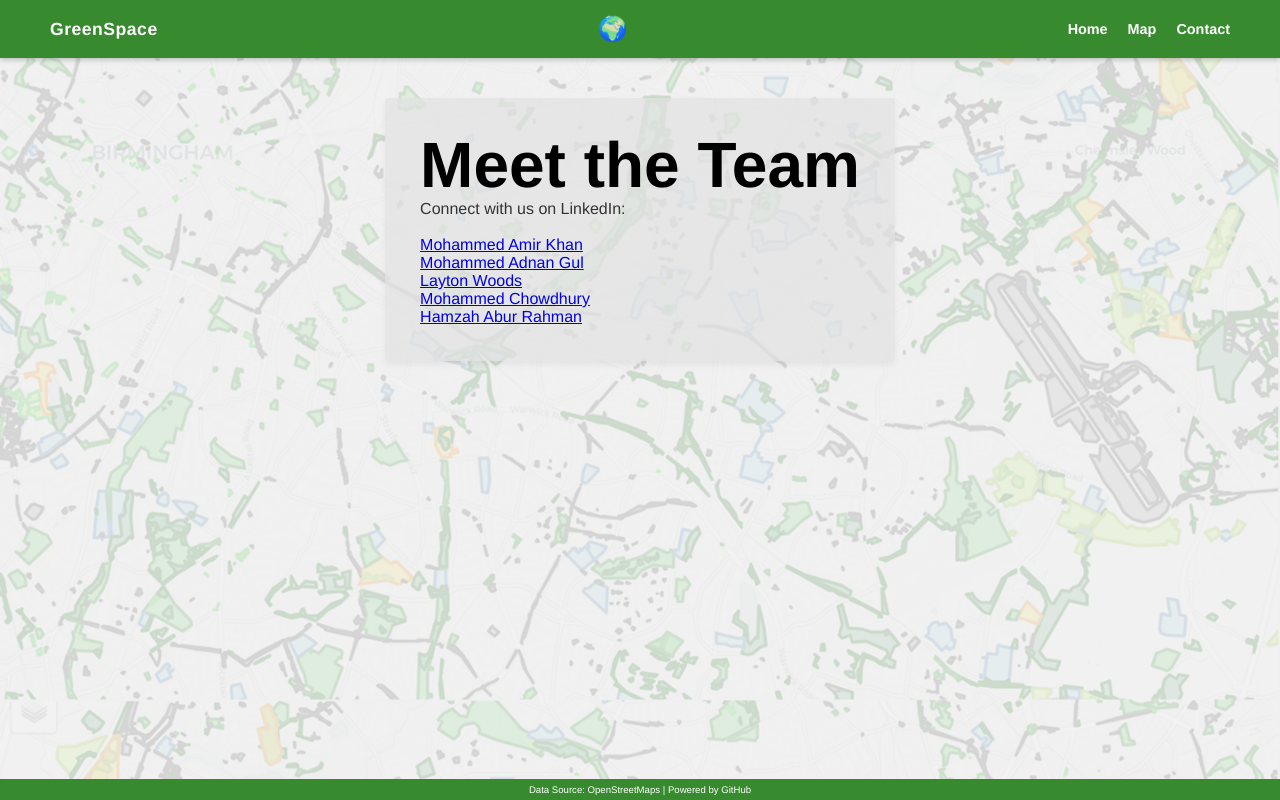
After one commit to shroom00/unihack-hackathon-greenspace, a Flask app: template templates/contact.html in a window 1280 px wide. The commit adds this page. Run offline with Flask 3, Linux system fonts and the light colour scheme; the template is opened without the code that fills it, so the values that code supplies are empty.

Commit message:
Link html

```diff
--- /dev/null
+++ b/main.py
@@ -0,0 +1,16 @@
+from flask import Flask, url_for, render_template
+
+
+app = Flask(__name__)
+
+
+@app.route("/")
+def index():
+    return render_template("index.html")
+
+
+@app.route("/contact.html")
+def contact():
+    return render_template("contact.html")
+
+app.run(port=5000)
--- /dev/null
+++ b/static/main.css
@@ -0,0 +1,172 @@
+/* 1. Reset and Base Styles */
+* {
+    margin: 0;
+    padding: 0;
+    box-sizing: border-box;
+    font-family: 'Helvetica Neue', Helvetica, Arial, sans-serif;
+}
+
+body {
+    /* Re-adding the map texture.*/
+    background-color: #f0f0f0;
+    background-image: url('bg.png');
+    background-size: cover; /* Ensures it covers the whole screen */
+    background-attachment: fixed;
+    color: #1a1a1a;
+    display: flex;
+    flex-direction: column;
+    min-height: 100vh;
+    text-align: left; /* Force alignment to left to fix the centered title */
+}
+
+/* 2. Header Styles */
+header {
+    background-color: #378b2e;
+    color: white;
+    padding: 15px 50px;
+    display: flex;
+    justify-content: space-between;
+    align-items: center;
+    box-shadow: 0 2px 5px rgba(0,0,0,0.2);
+}
+
+.logo {
+    font-weight: 800;
+    font-size: 1.1rem;
+    letter-spacing: 0.5px;
+}
+
+.header-center-icon {
+    font-size: 1.5rem;
+}
+
+nav ul {
+    list-style: none;
+    display: flex;
+    gap: 20px;
+}
+
+nav a {
+    color: white;
+    text-decoration: none;
+    font-weight: 600;
+    font-size: 0.9rem;
+}
+
+nav a:hover {
+    text-decoration: underline;
+}
+
+/* 3. Main Layout */
+main {
+    flex: 1;
+    max-width: 1200px;
+    margin: 0 auto;
+    padding: 40px 20px;
+    width: 100%;
+}
+
+/* Flex container for the two main columns */
+.content-wrapper {
+    display: flex;
+    flex-direction: row; /* Ensure they are side by side */
+    gap: 60px; /* Increased gap for better spacing */
+    justify-content: center;
+    align-items: flex-start; /* Prevents columns from stretching weirdly */
+}
+
+.column {
+    display: flex;
+    flex-direction: column;
+    gap: 30px;
+    flex: 1;
+    width: 50%; /* Explicitly tell browser to split width */
+}
+
+/* 4. Content Styles */
+.hero-title {
+    text-align: left; /* Strict enforcement */
+    margin-bottom: 20px;
+}
+
+h1 {
+    font-size: 4rem; /* Made slightly larger to match wireframe */
+    line-height: 1;
+    color: #000;
+    font-weight: 700;
+    text-align: left;
+}
+
+.card {
+    background-color: rgba(225, 225, 225, 0.7); /* Slightly more transparent */
+    padding: 35px;
+    border-radius: 2px;
+    box-shadow: 0 4px 6px rgba(0,0,0,0.05);
+}
+
+h2 {
+    font-size: 1.6rem;
+    margin-bottom: 15px;
+    color: #000;
+    font-weight: 700;
+}
+
+p {
+    font-size: 1rem;
+    line-height: 1.5;
+    color: #333;
+    margin-bottom: 15px;
+}
+
+/* 5. Staggering Logic (The fix for the layout) */
+
+/* The right column needs to start lower down to match the design */
+.column-right {
+    margin-top: 150px; /* This pushes the RIGHT column down */
+}
+
+.team-box {
+    min-height: 300px;
+}
+
+.gif-placeholder {
+    background-image: url('map.gif');
+    background-color: rgba(220, 220, 220, 0.9);
+    height: 250px;
+    display: flex;
+    align-items: center;
+    justify-content: center;
+    font-weight: bold;
+    font-size: 0.8rem;
+    color: #333;
+    border: 1px dashed #999;
+}
+
+/* 6. Footer */
+footer {
+    background-color: #378b2e;
+    color: white;
+    padding: 5px 20px;
+    text-align: center;
+    font-size: 0.6rem;
+    margin-top: auto;
+}
+
+/* 7. Mobile Responsive */
+@media (max-width: 768px) {
+    .content-wrapper {
+        flex-direction: column;
+    }
+
+    .column-right {
+        margin-top: 0; /* Reset margin on mobile */
+    }
+
+    .column {
+        width: 100%;
+    }
+
+    h1 {
+        font-size: 2.5rem;
+    }
+}
--- /dev/null
+++ b/templates/contact.html
@@ -0,0 +1,71 @@
+<!DOCTYPE html>
+<html lang="en">
+  <head>
+    <meta charset="UTF-8" />
+    <meta name="viewport" content="width=device-width, initial-scale=1.0" />
+    <title>Our LinkedIns</title>
+    <link rel="stylesheet" href="main.css" />
+    <link rel="stylesheet" href="/static/main.css" />
+  </head>
+  <body>
+    <header>
+      <div class="logo">GreenSpace</div>
+      <div class="header-center-icon">🌍</div>
+      <nav>
+        <ul>
+          <li><a href="/">Home</a></li>
+          <li>
+            <a href="/static/green_spaces_interactive_map_west_midlands.html"
+              >Map</a
+            >
+          </li>
+          <li><a href="/contact.html">Contact</a></li>
+        </ul>
+      </nav>
+    </header>
+
+    <main>
+      <div class="content-wrapper">
+        <div class="card">
+          <h1>Meet the Team</h1>
+          <p>Connect with us on LinkedIn:</p>
+          <div class="team-grid">
+            <div class="team-member">
+              <a
+                href="https://www.linkedin.com/in/mohammed-amir-khan-200758227/"
+                target="_blank"
+                >Mohammed Amir Khan</a
+              >
+            </div>
+            <div class="team-member">
+              <a
+                href="https://www.linkedin.com/in/adnan-gul-08806a351/"
+                target="_blank"
+                >Mohammed Adnan Gul</a
+              >
+            </div>
+            <div class="team-member">
+              <a
+                href="https://www.linkedin.com/in/layton-woods-85b62134b/"
+                target="_blank"
+                >Layton Woods</a
+              >
+            </div>
+            <div class="team-member">
+              <a href="N/A" target="_blank">Mohammed Chowdhury</a>
+            </div>
+            <div class="team-member">
+              <a
+                href="https://www.linkedin.com/in/mohammed-chowdhury-432415376/"
+                target="_blank"
+                >Hamzah Abur Rahman</a
+              >
+            </div>
+          </div>
+        </div>
+      </div>
+    </main>
+
+    <footer>Data Source: OpenStreetMaps | Powered by GitHub</footer>
+  </body>
+</html>
```
Also changed, not shown: templates/index.html (+68 -189 lines), static/bg.png (added), static/map.gif (added).
